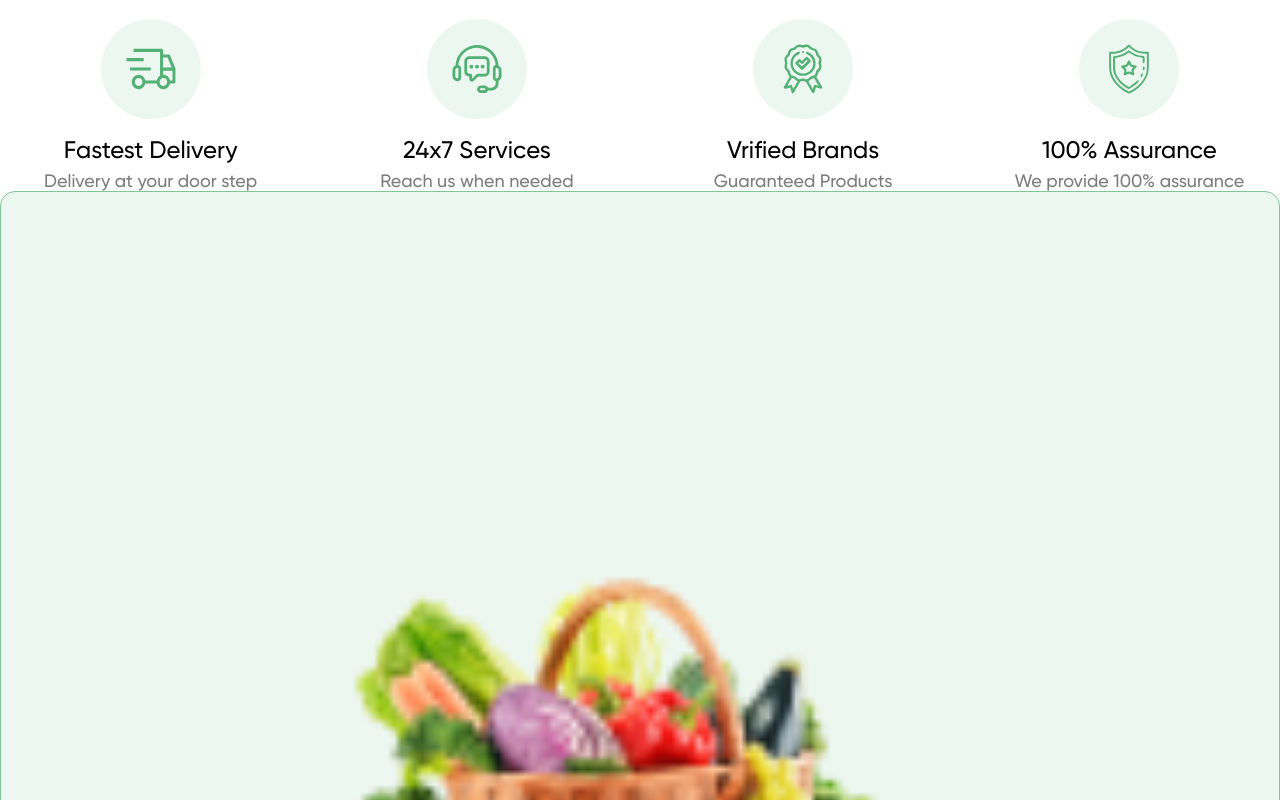
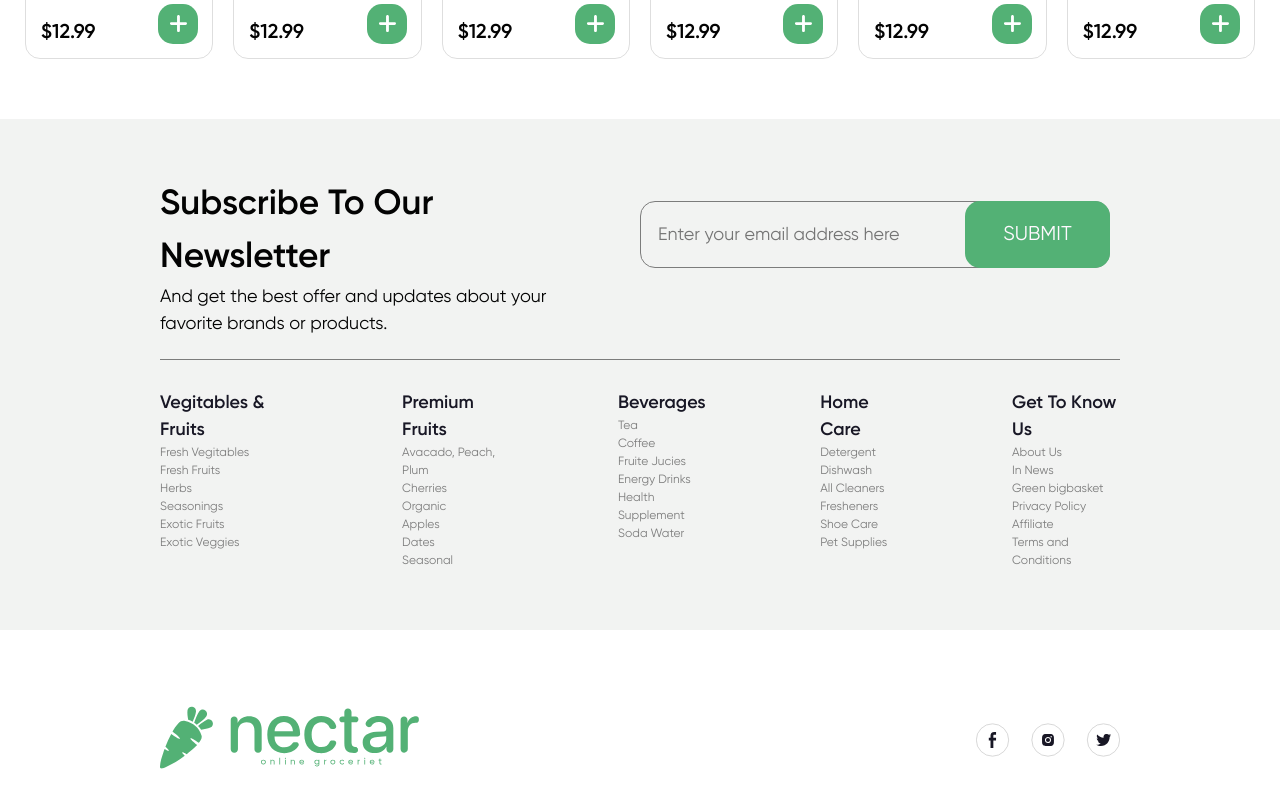
Before and after one commit to imMahmoudKamal/online-groceries, a Vue app: page / in a window 1280 px wide. Shown: the part 1280-2080 px from the top of the page. Built offline with nearby package versions, Linux system fonts and the light colour scheme.

Commit message:
Add nav && Footer to Home page

```diff
--- a/src/components/FooterComp.vue
+++ b/src/components/layout/FooterComp.vue
@@ -64,8 +64,8 @@
   </div>
   <div class="trademark">
     <div class="div">
-      <img class="logo" src="../assets/images/svg/trademark.svg" />
-      <img class="connect" src="../assets/images/svg/connection.svg" />
+      <img class="logo" src="../../assets/images/svg/trademark.svg" />
+      <img class="connect" src="../../assets/images/svg/connection.svg" />
     </div>
   </div>
 </template>
--- a/src/views/HomeView.vue
+++ b/src/views/HomeView.vue
@@ -1,4 +1,7 @@
 <template>
+  <!-- Navigation -->
+  <NavbarComp />
+
   <div class="container">
     <!-- Hero Section -->
     <div class="hero">
@@ -20,16 +23,16 @@
     </main>
   </div>
 
-  <FeaturesComp />
-  <CategoryComp />
-
+  <!-- Footer -->
+  <FooterComp />
 </template>
 
 <script setup>
 import FeaturesComp from '../components/FeaturesComp.vue';
 import SliderComp from '../components/SliderComp.vue';
 import ItemsListComp from '../components/ItemListComp.vue';
-import CategoryComp from '../components/CategoryComp.vue';
+import NavbarComp from '../components/layout/NavbarComp.vue';
+import FooterComp from '../components/layout/FooterComp.vue';
 </script>
 
 <style lang="scss" scoped>
```
